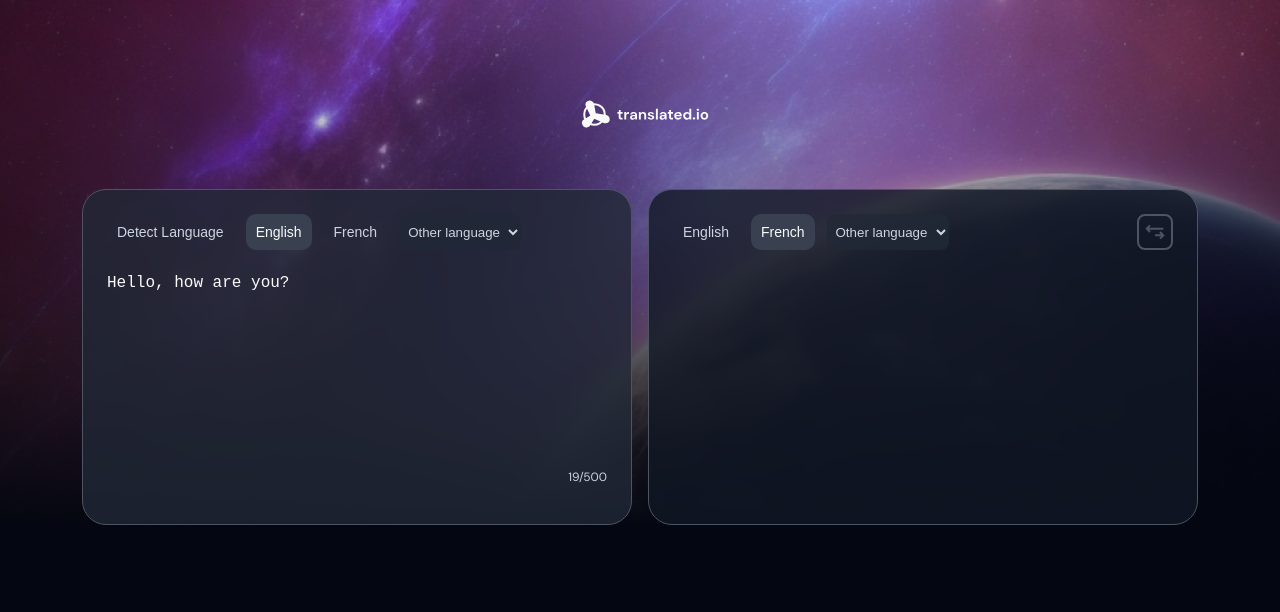
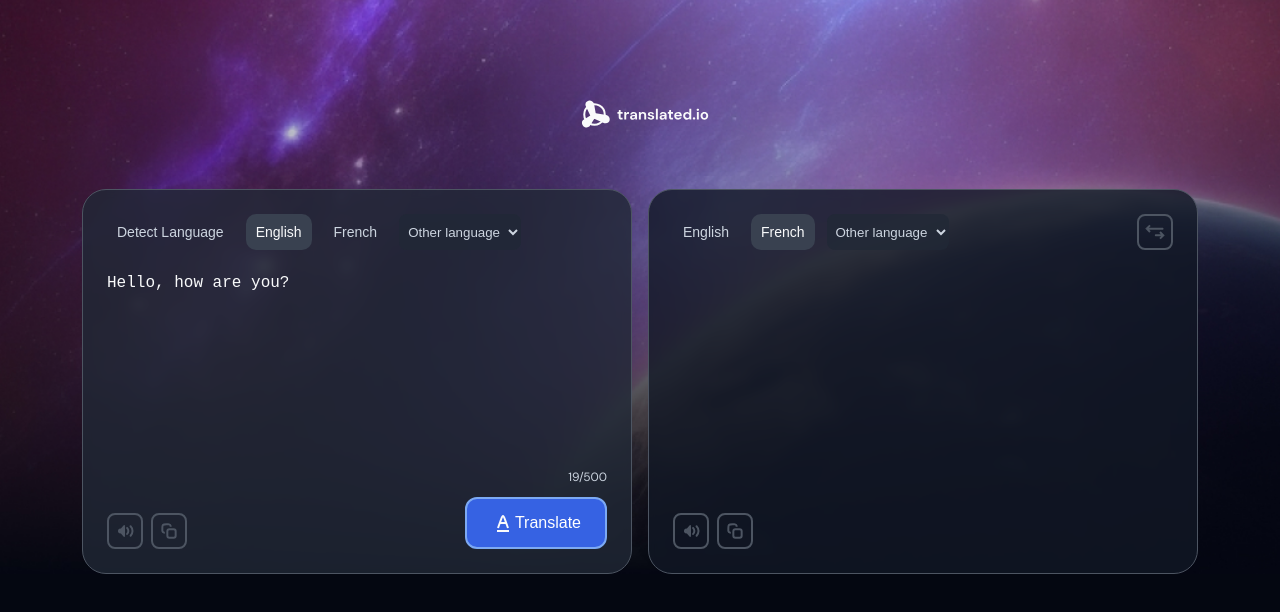
Before and after one commit to EdiedRamos/translate, a React (Vite) app: page / in a window 1280 px wide. Shown: the top 612 px of the page. Built offline with nearby package versions, Linux system fonts and the light colour scheme.

Commit message:
feat: implement control design

```diff
--- /dev/null
+++ b/src/components/Controls/Controls.scss
@@ -0,0 +1,32 @@
+@import "/src/general/styles/index.scss";
+
+.controls {
+  &__container {
+    display: flex;
+    flex-wrap: wrap;
+    justify-content: space-between;
+    align-items: flex-end;
+    margin-top: 12px;
+  }
+
+  &__group {
+    display: flex;
+    gap: 8px;
+  }
+
+  &__translate {
+    display: flex;
+    align-items: center;
+    border: 2px solid $blue-100;
+    border-radius: 12px;
+    background-color: $blue-200;
+    padding: 12px 24px;
+    color: white;
+    font-size: $font-150;
+
+    &:hover {
+      opacity: 0.8;
+      cursor: pointer;
+    }
+  }
+}
--- /dev/null
+++ b/src/components/Controls/Controls.tsx
@@ -0,0 +1,25 @@
+import "./Controls.scss";
+
+import { CopyIcon, SortAlfaIcon, SoundIcon } from "@/general/assets";
+
+import { IconButton } from "../IconButton/IconButton";
+
+interface Props {
+  withTranslate?: boolean;
+}
+
+export const Controls = ({ withTranslate = false }: Props) => {
+  return (
+    <section className="controls controls__container">
+      <div className="controls__group">
+        <IconButton icon={<SoundIcon />} onClick={() => {}} />
+        <IconButton icon={<CopyIcon />} onClick={() => {}} />
+      </div>
+      {withTranslate && (
+        <button className="controls__translate">
+          <SortAlfaIcon /> Translate
+        </button>
+      )}
+    </section>
+  );
+};
--- a/src/components/Languages/Languages.scss
+++ b/src/components/Languages/Languages.scss
@@ -5,20 +5,6 @@
   flex-wrap: wrap;
   justify-content: space-between;
   align-items: center;
-}
-
-.swap-button {
-  display: flex;
-  border: none;
-  border: 2px solid $gray-200;
-  border-radius: 8px;
-  background-color: transparent;
-  padding: 6px;
-
-  &:hover {
-    opacity: 0.8;
-    cursor: pointer;
-  }
 }
 
 .languages {
--- a/src/components/Languages/Languages.tsx
+++ b/src/components/Languages/Languages.tsx
@@ -1,5 +1,6 @@
 import "./Languages.scss";
 
+import { IconButton } from "../IconButton/IconButton";
 import { LanguageButton } from "../LanguageButton/LanguageButton";
 import { SwapIcon } from "@/general/assets";
 import { useEffect } from "react";
@@ -88,9 +89,7 @@ export const Languages = ({
       </div>
       <div>
         {withSwapLanguage && (
-          <button onClick={onSwap} className="swap-button">
-            <SwapIcon />
-          </button>
+          <IconButton icon={<SwapIcon />} onClick={onSwap} />
         )}
       </div>
     </section>
--- a/src/components/Result/Result.scss
+++ b/src/components/Result/Result.scss
@@ -1,5 +1,8 @@
 @import "/src/general/styles/index.scss";
 
 .result {
+  display: flex;
+  flex-direction: column;
+  justify-content: space-between;
   background-color: $gray-200-cc;
 }
--- a/src/components/Result/Result.tsx
+++ b/src/components/Result/Result.tsx
@@ -1,6 +1,6 @@
 import "./Result.scss";
 
-import { CardLayout, Languages } from "@/components";
+import { CardLayout, Controls, Languages, Text } from "@/components";
 
 import { useTranslate } from "@/context/translate";
 
@@ -15,6 +15,8 @@ export const Result = () => {
         updateLanguage={updateTargetLanguage}
         onSwap={makeSwap}
       />
+      <Text isDisable />
+      <Controls />
     </CardLayout>
   );
 };
--- a/src/components/Translator/Translator.tsx
+++ b/src/components/Translator/Translator.tsx
@@ -1,6 +1,6 @@
 import "./Translator.scss";
 
-import { CardLayout, Languages, Text } from "@/components";
+import { CardLayout, Controls, Languages, Text } from "@/components";
 
 import { useTranslate } from "@/context/translate";
 
@@ -15,6 +15,7 @@ export const Translator = () => {
         updateLanguage={updateCurrentLanguage}
       />
       <Text />
+      <Controls withTranslate />
     </CardLayout>
   );
 };
```
